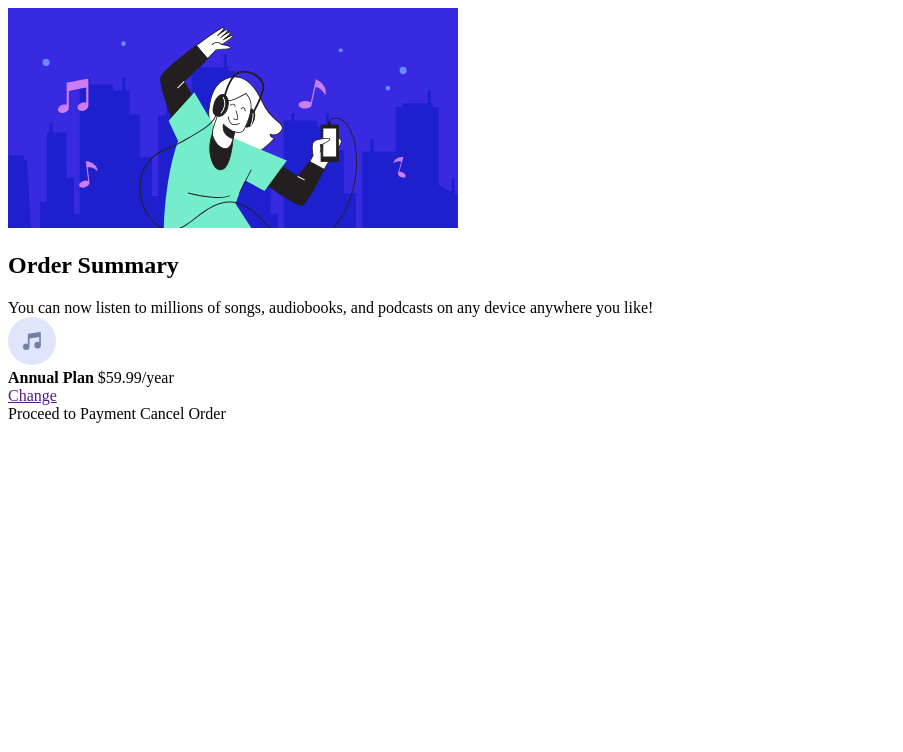
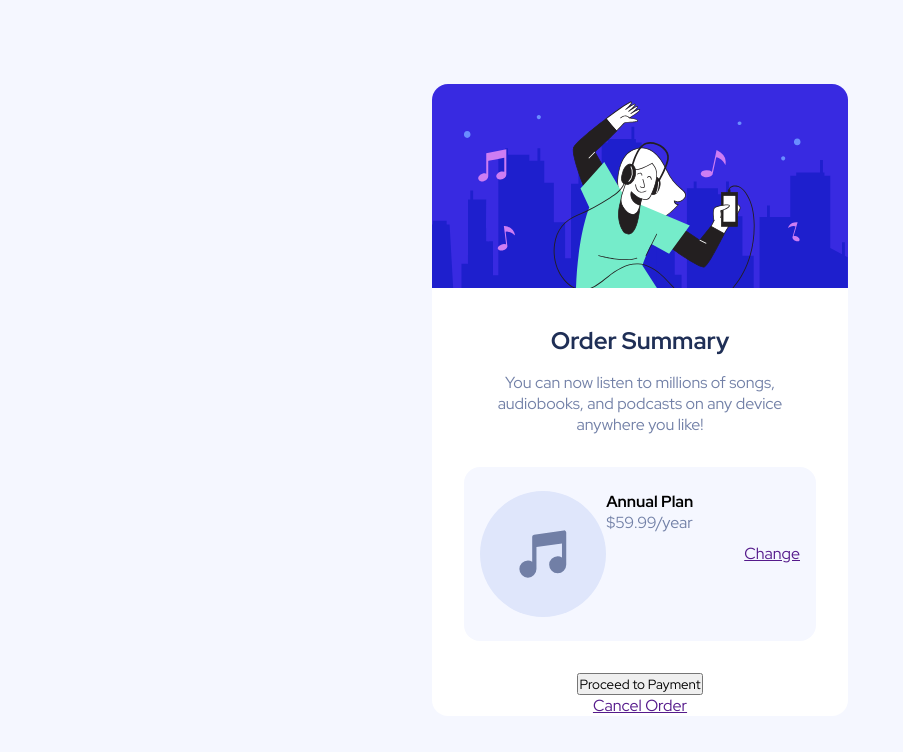
Before and after one commit to GBRLMC/Order-Summary, a plain HTML site: page index.html in a window 1280 px wide. Shown: the whole page, without its empty margins (0-903 px from the left). Drawn offline with Linux system fonts and the light colour scheme.

Commit message:
html completo e css caminhando

```diff
--- a/index.html
+++ b/index.html
@@ -7,6 +7,7 @@
   <link rel="preconnect" href="https://fonts.googleapis.com">
   <link href="https://fonts.googleapis.com/css2?family=Red+Hat+Display:wght@400;500;700&display=swap" rel="stylesheet">
   <link rel="icon" type="image/png" sizes="32x32" href="./images/favicon-32x32.png">
+  <link rel="stylesheet" href="style.css">
 
   <title>Frontend Mentor | Order summary card</title>
 
@@ -26,15 +27,11 @@
               <span>$59.99/year</span>
             </div>
           </div>
-          <div>
             <a href="">Change</a>
-          </div>
         </div>
+        <button>Proceed to Payment</button>
+        <a href="" id="cancel-order">Cancel Order</a>
     </section>
   </main>
-
-  Proceed to Payment
-  Cancel Order
-
 </body>
 </html>
--- a/style.css
+++ b/style.css
@@ -4,3 +4,60 @@
     box-sizing: border-box;
     font-family: "Red Hat Display", sans-serif;
 }
+
+body {
+    background: hsl(225, 100%, 98%);
+    width: 100%;
+    height: 100vh;
+    display: flex;
+    align-items: center;
+    justify-content: center;
+    padding: 1rem;
+}
+
+main {
+    background: #fff;
+    max-width: 416px;
+    border-radius: 1rem;
+}
+
+main section {
+    display: flex;
+    align-items: center;
+    justify-content: center;
+    flex-direction: column;
+    padding: 0 2rem;
+    height: 100%;
+    width: 100%;
+}
+
+main section h1 {
+    margin-top: 2rem;
+    margin-bottom: 1rem;
+    color: hsl(223, 47%, 23%);
+}
+
+main section span {
+    color: hsl(224, 23%, 55%);
+    text-align: center;
+}
+
+main img {
+    width: 100%;
+    border-radius: 1rem 1rem 0 0;
+}
+
+main div.informations {
+    display: flex;
+    align-items: center;
+    justify-content: space-between;
+    width: 100%;
+    background: hsl(225, 100%, 98%);
+    border-radius: 1rem;
+    padding: 1.5rem 1rem;
+    margin: 2rem 0;
+}
+
+main .informations .music-price {
+    display: flex;
+}
```
